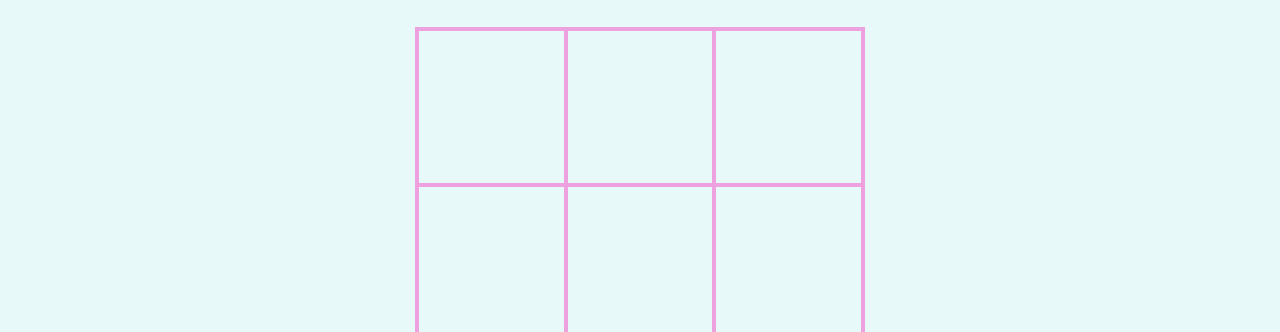
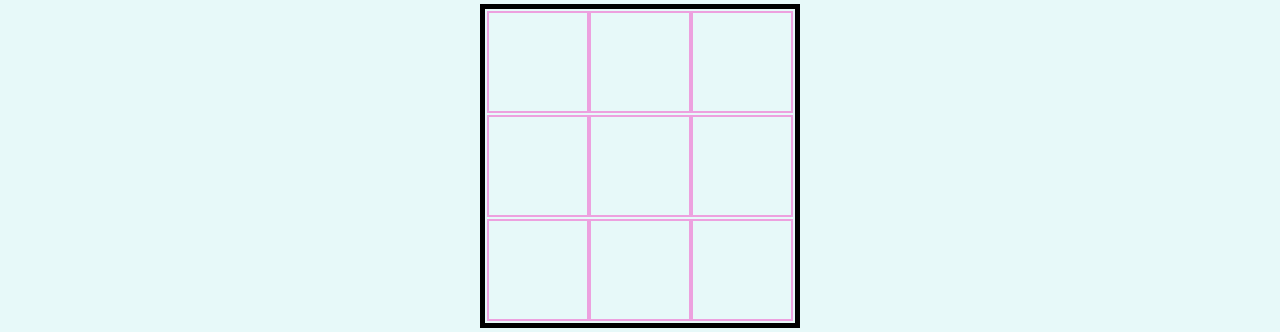
Before and after one commit to lukemico/Project_00-TicTacToe, a plain HTML site: page index.html in a window 1280 px wide. Shown: the part 174-506 px from the top of the page. Drawn offline with nearby package versions, Linux system fonts and the light colour scheme; files that its build step writes are made by us from their sources; a web font is replaced by a local one.

Commit message:
Add files via upload

```diff
--- a/css/style.css
+++ b/css/style.css
@@ -3,7 +3,18 @@ body {
   margin:0 auto;
   text-align:center;
   background-color:#E7F9F9;
+  /*background: "images/donut.jpg" no-repeat center center fixed;
+  -webkit-background-size: cover;
+  -moz-background-size: cover;
+  -o-background-size: cover;
+  background-size: cover;*/
 }
+
+.image {
+   position: relative;
+   width: 100%; /* for IE 6 */
+}
+
 h1 {
     background-color: White;
     font-weight:normal;
@@ -15,18 +26,26 @@ h1 {
     padding: 5px 5px 0 5px;
     margin: 0;
 }
-h3 {
+/*h3 {
   background-color: White;
   text-align: Center;
   font-family: Arial;
   color: #5C4176;
   letter-spacing: 1px;
   font-weight: 400;
-  font-size: 30px;
+  font-size: 16px;
   padding: 0 20px 20px 20px;
-  border-bottom: 40px;
+  /*border-bottom: 40px;*/
   margin: auto;
+}*/
+
+h4 {
+  font-family: Arial;
+  color: #5C4176;
+  /*margin: auto;*/
+
 }
+
 .turn {
     height:40px;
     margin-top: 10px;
@@ -38,28 +57,131 @@ h3 {
 table border{
     margin: 20px;
 }
+
 table {
-    border-top: 50px;
-    border-collapse:collapse;
-    width:450px;
-    margin:0 auto;
-    margin-top: 30px;
+    width: 320px;
+    height: 320px;
+    border: 5px solid #000;
+    margin: auto;
 }
-td {
-    width:150px;
-    height:150px;
-    border:4px solid #EDA1DF;
-    cursor:pointer;
+
+td.item1 {
+    height: 96px;
+    width: 96px;
+    border: 2px solid #EDA1DF;
+    float: left;
+    font-size: 50px;
+    text-align: center;
+    line-height: 100px;
+      margin: auto;
+    }
+
+td.item2 {
+      height: 96px;
+      width: 96px;
+      border: 2px solid #EDA1DF;
+      float: left;
+      font-size: 50px;
+      text-align: center;
+      line-height: 100px;
+        margin: auto;
+      }
+
+td.item3 {
+        height: 96px;
+        width: 96px;
+        border: 2px solid #EDA1DF;
+        float: left;
+        font-size: 50px;
+        text-align: center;
+        line-height: 100px;
+          margin: auto;
+        }
+
+td.item4 {
+          height: 96px;
+          width: 96px;
+          border: 2px solid #EDA1DF;
+          float: left;
+          font-size: 50px;
+          text-align: center;
+          line-height: 100px;
+            margin: auto;
+          }
+
+td.item5 {
+            height: 96px;
+            width: 96px;
+            border: 2px solid #EDA1DF;
+            float: left;
+            font-size: 50px;
+            text-align: center;
+            line-height: 100px;
+              margin: auto;
+            }
+
+td.item6 {
+              height: 96px;
+              width: 96px;
+              border: 2px solid #EDA1DF;
+              float: left;
+              font-size: 50px;
+              text-align: center;
+              line-height: 100px;
+                margin: auto;
+              }
+
+td.item7 {
+                height: 96px;
+                width: 96px;
+                border: 2px solid #EDA1DF;
+                float: left;
+                font-size: 50px;
+                text-align: center;
+                line-height: 100px;
+                  margin: auto;
+                }
+
+td.item8 {
+                  height: 96px;
+                  width: 96px;
+                  border: 2px solid #EDA1DF;
+                  float: left;
+                  font-size: 50px;
+                  text-align: center;
+                  line-height: 100px;
+                      margin: auto;
+                  }
+
+td.item9 {
+                    height: 96px;
+                    width: 96px;
+                    border: 2px solid #EDA1DF;
+                    float: left;
+                    font-size: 50px;
+                    text-align: center;
+                    line-height: 100px;
+                        margin: auto;
+                    }
+
+  .message {
+    height: 20px;
+    border: 2px solid violet;
+    margin-bottom: 10px;
+    padding: 10px;
+    color: black;
+    text-align: center;
   }
-td:before {
+
+.comp-cell:before {
       font-size:150px;
         line-height:1;
     }
-td.cross:before {
+.comp-cell.cross:before {
         content:"x";
         color: #5C4176;
     }
-td.circle:before {
+.comp-cell.circle:before {
         content:"o";
         color: #EDA1DF;
     }
@@ -93,7 +215,7 @@ h5 {
 footer {
     background-color: #ffffff;
     text-align: Center;
-    height: 70px;
+    height: 50px;
     font-family: Arial;
     color: #5C4176;
     letter-spacing: 1px;
@@ -108,3 +230,23 @@ footer {
 .footer {
   background-color: #ffffff;
 }
+
+td.cross:before {
+        content:"x";
+        color: #5C4176;
+    }
+td.circle:before {
+        content:"o";
+        color: #EDA1DF;
+    }
+.reset {
+    background: linear-gradient(#f7f7f7 17%, #dbdbdb 95%);
+    width: 120px;
+    height: 34px;
+    border:1px solid #333;
+    padding:5px;
+    color:#000000;
+    cursor:pointer;
+    font-size: 14px;
+    font-family:Arial, sans-serif;
+}
--- a/index.html
+++ b/index.html
@@ -1,5 +1,6 @@
 <!DOCTYPE html>
 <html lang="en">
+
 <head>
   <meta charset="UTF-8">
   <meta name="viewport" content="width=device-width, initial-scale=1.0">
@@ -7,13 +8,10 @@
 
   <link rel="stylesheet" href="css/style.css">
   <link rel="stylesheet" href="css/animate.css">
-    <link rel="stylesheet" href="css/sweetalert.css">
 
   <script src="https://code.jquery.com/jquery-1.11.2.min.js"></script>
 
-    <script src="js/sweetalert.min.js"></script>
   <script src="js/jQuery.js"></script>
-    <script src="js/sizzle.js"></script>
   <script src="js/main.js"></script>
 
   <link href="https://fonts.googleapis.com/css?family=Codystar" rel="stylesheet">
@@ -26,16 +24,15 @@
 
   <h1>Tic Tac Toe</h1>
 
-    <h3>The ultimate game to relieve stress</h3>
+  <h4>The ultimate game to relieve stress</h4>
 
-    <div class="messages"></div>
-    <div class="tableborder"></div>
+  <!-- <div class="message"></div> -->
 
   <table>
     <tr>
       <td class="item1"></td>
       <td class="item2"></td>
-        <td class="item3"></td>
+      <td class="item3" </td>
     </tr>
     <tr>
       <td class="item4"></td>
@@ -51,15 +48,12 @@
 
   <div class="turn"></div>
 
-    <br /><input class="reset" type="button" value="New Game" />
+  <input class="reset" type="button" value="New Game" />
 
-  <h5>
-    Get 3 donuts or 3 chocolate eclairs in a row or column to win a lifetime supply of candy.
-  </h5>
+  </div>
 
   <footer>
-    <p class="footer text">
-    General Assembly // Games Division. ©️ copyright 2017
+    <p class="footer text">General Assembly // Games Division. ©️ Copyright 2017
     </p>
     <p class="clearfix">
     </p>
@@ -67,4 +61,5 @@
   </footer>
 
 </body>
+
 </html>
--- a/js/main.js
+++ b/js/main.js
@@ -1,43 +1,43 @@
 $(document).ready(function() {
-
   $(function() {
-
     var player = 1;
-    var table = $('table');
-    var messages = $('.messages');
-    var turn = $('.turn');
+    var table = $("table");
+    var message = $(".message");
+    var turn = $(".turn");
     displayNextPlayer(turn, player);
 
-    $('td').click(function() {
+    $("td").click(function() {
       td = $(this);
       var state = getState(td);
-      if(!state) {
+      if (!state) {
         var pattern = definePatternForCurrentPlayer(player);
         changeState(td, pattern);
-        if(checkIfPlayerWon(table, pattern)) {
-          window.alert('Player '+player+' has wins! DONUTS for everyone...');
-          // messages.html('Player '+player+' has won.');
-          turn.html('');
+        if (checkIfPlayerWon(table, pattern)) {
+          window.alert(
+            "Player " + player + " has wins! DONUTS for everyone..."
+          );
+          // message.html('Player '+player+' has won.');
+          turn.html("");
         } else {
           player = setNextPlayer(player);
           displayNextPlayer(turn, player);
         }
       } else {
         window.alert("Duh! This box is already checked.");
-        // messages.html('This box is already checked.');
+        // message.html('This box is already checked.');
       }
     });
 
-    $('.reset').click(function() {
+    $(".reset").click(function() {
       player = 1;
-      messages.html('');
+      message.html("");
       reset(table);
       displayNextPlayer(turn, player);
     });
   });
 
   function getState(td) {
-    if(td.hasClass('cross') || td.hasClass('circle')) {
+    if (td.hasClass("cross") || td.hasClass("circle")) {
       return 1;
     } else {
       return 0;
@@ -49,42 +49,74 @@ $(document).ready(function() {
   }
 
   function definePatternForCurrentPlayer(player) {
-    if(player === 1) {
-      return 'cross';
+    if (player === 1) {
+      return "cross";
     } else {
-      return 'circle';
+      return "circle";
     }
   }
 
   function setNextPlayer(player) {
-    if(player === 1) {
-      return player = 2;
+    if (player === 1) {
+      return (player = 2);
     } else {
-      return player = 1;
+      return (player = 1);
     }
   }
 
   function displayNextPlayer(turn, player) {
-    turn.html('PLAYER : '+player);
+    turn.html("PLAYER : " + player);
   }
 
   function checkIfPlayerWon(table, pattern) {
     var won = 0;
-    if(table.find('.item1').hasClass(pattern) && table.find('.item2').hasClass(pattern) && table.find('.item3').hasClass(pattern)) {
+    if (
+      table.find(".item1").hasClass(pattern) &&
+      table.find(".item2").hasClass(pattern) &&
+      table.find(".item3").hasClass(pattern)
+    ) {
       won = 1;
-    } else if (table.find('.item1').hasClass(pattern) && table.find('.item4').hasClass(pattern) && table.find('.item7').hasClass(pattern)) {
+    } else if (
+      table.find(".item1").hasClass(pattern) &&
+      table.find(".item4").hasClass(pattern) &&
+      table.find(".item7").hasClass(pattern)
+    ) {
       won = 1;
-    } else if (table.find('.item1').hasClass(pattern) && table.find('.item5').hasClass(pattern) && table.find('.item9').hasClass(pattern)) {
+    } else if (
+      table.find(".item1").hasClass(pattern) &&
+      table.find(".item5").hasClass(pattern) &&
+      table.find(".item9").hasClass(pattern)
+    ) {
       won = 1;
-    } else if (table.find('.item4').hasClass(pattern) && table.find('.item5').hasClass(pattern) && table.find('.item6').hasClass(pattern)) {
+    } else if (
+      table.find(".item4").hasClass(pattern) &&
+      table.find(".item5").hasClass(pattern) &&
+      table.find(".item6").hasClass(pattern)
+    ) {
       won = 1;
-    } else if (table.find('.item7').hasClass(pattern) && table.find('.item8').hasClass(pattern) && table.find('.item9').hasClass(pattern)) {
+    } else if (
+      table.find(".item7").hasClass(pattern) &&
+      table.find(".item8").hasClass(pattern) &&
+      table.find(".item9").hasClass(pattern)
+    ) {
       won = 1;
-    } else if (table.find('.item2').hasClass(pattern) && table.find('.item5').hasClass(pattern) && table.find('.item8').hasClass(pattern)) {
+    } else if (
+      table.find(".item2").hasClass(pattern) &&
+      table.find(".item5").hasClass(pattern) &&
+      table.find(".item8").hasClass(pattern)
+    ) {
       won = 1;
-    } else if (table.find('.item3').hasClass(pattern) && table.find('.item6').hasClass(pattern) && table.find('.item9').hasClass(pattern)) {
+    } else if (
+      table.find(".item3").hasClass(pattern) &&
+      table.find(".item6").hasClass(pattern) &&
+      table.find(".item9").hasClass(pattern)
+    ) {
       won = 1;
-    } else if (table.find('.item3').hasClass(pattern) && table.find('.item5').hasClass(pattern) && table.find('.item7').hasClass(pattern)) {
+    } else if (
+      table.find(".item3").hasClass(pattern) &&
+      table.find(".item5").hasClass(pattern) &&
+      table.find(".item7").hasClass(pattern)
+    ) {
       won = 1;
     }
     return won;
@@ -92,91 +124,11 @@ $(document).ready(function() {
 
   function reset(table) {
     console.log("jkhfjhf");
-    table.find('td').each(function() {
-      $(this).removeClass('cross').removeClass('circle');
+    table.find("td").each(function() {
+      $(this).removeClass("cross").removeClass("circle");
     });
   }
-
 });
-
-
-
-
-
-
-
-
-
-
-
-
-
-
-
-
-
-
-
-
-
-
-
-
-
-
-
-
-
-
-
-
-
-
-
-
-
-
-
-
-
-
-
-
-
-
-
-
-
-
-
-
-
-
-
-
-
-
-
-
-
-
-
-
-
-
-
-
-
-
-
-
-
-
-
-
-
-
-
 
 //
 //
@@ -285,8 +237,6 @@ $(document).ready(function() {
 //   }
 // });
 
-
-
 //
 // function Cell(){
 //  tCell = new Sprite(game, "blank.png", 100, 100);
```
Also changed, not shown: css/Slide1.jpg (added), css/images/blank.png (added), css/images/donut.png (added), css/images/eclair.png (added). Lines whose indentation alone changed are shown as unchanged.
